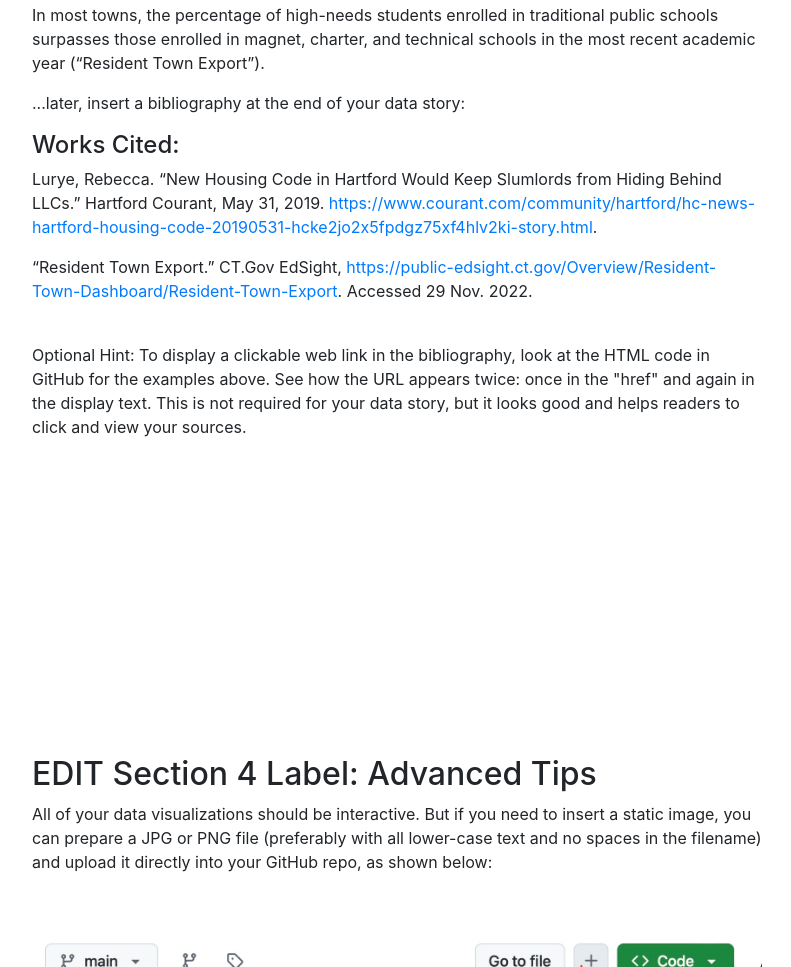
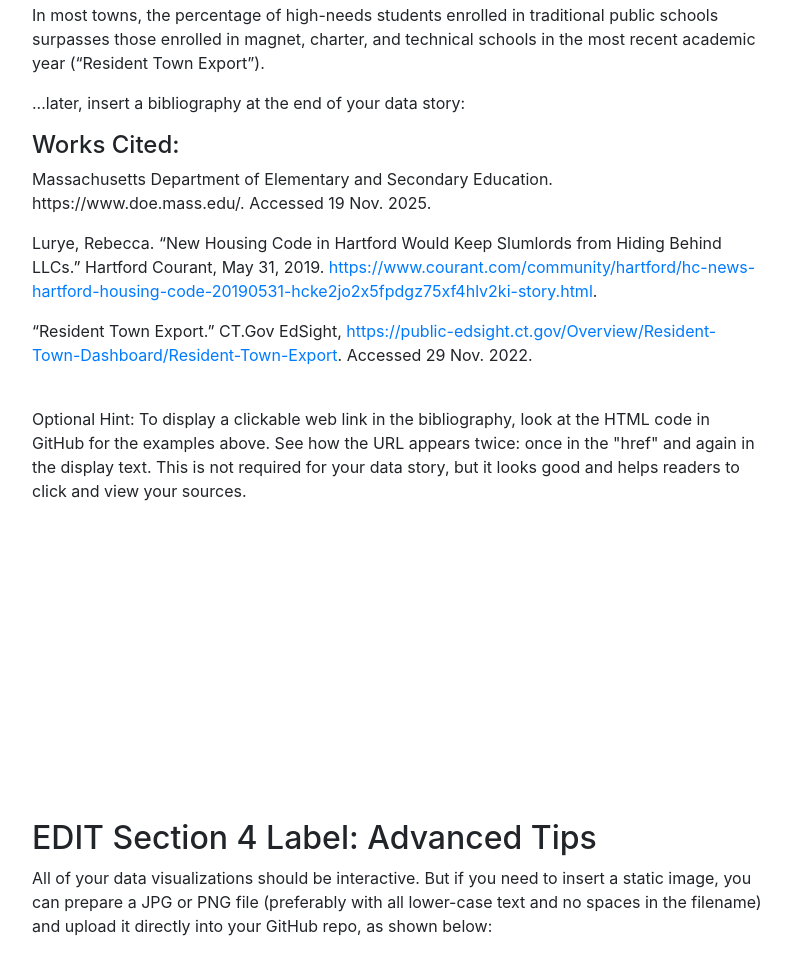
Before and after one commit to ryanalbano19/Data-Viz-Story-Practice-, a plain HTML site: page index.html in a window 1280 px wide. Shown: the part 4532-5499 px from the top of the page, without its empty margins (243-1034 px from the left). Drawn offline with nearby package versions, Linux system fonts and the light colour scheme.

Commit message:
Update index.html

```diff
--- a/index.html
+++ b/index.html
@@ -141,6 +141,9 @@
 
           <h4>Works Cited:</h4>
 
+ <p>Massachusetts Department of Elementary and Secondary Education. https://www.doe.mass.edu/. Accessed 19 Nov. 2025. <p>
+
+
           <p>Lurye, Rebecca. “New Housing Code in Hartford Would Keep Slumlords from Hiding Behind LLCs.” Hartford Courant, May 31, 2019. <a href='https://www.courant.com/community/hartford/hc-news-hartford-housing-code-20190531-hcke2jo2x5fpdgz75xf4hlv2ki-story.html'>https://www.courant.com/community/hartford/hc-news-hartford-housing-code-20190531-hcke2jo2x5fpdgz75xf4hlv2ki-story.html</a>.</p>
 
           <p>“Resident Town Export.” CT.Gov EdSight, <a href='https://public-edsight.ct.gov/Overview/Resident-Town-Dashboard/Resident-Town-Export'>https://public-edsight.ct.gov/Overview/Resident-Town-Dashboard/Resident-Town-Export</a>. Accessed 29 Nov. 2022.</p>
```
